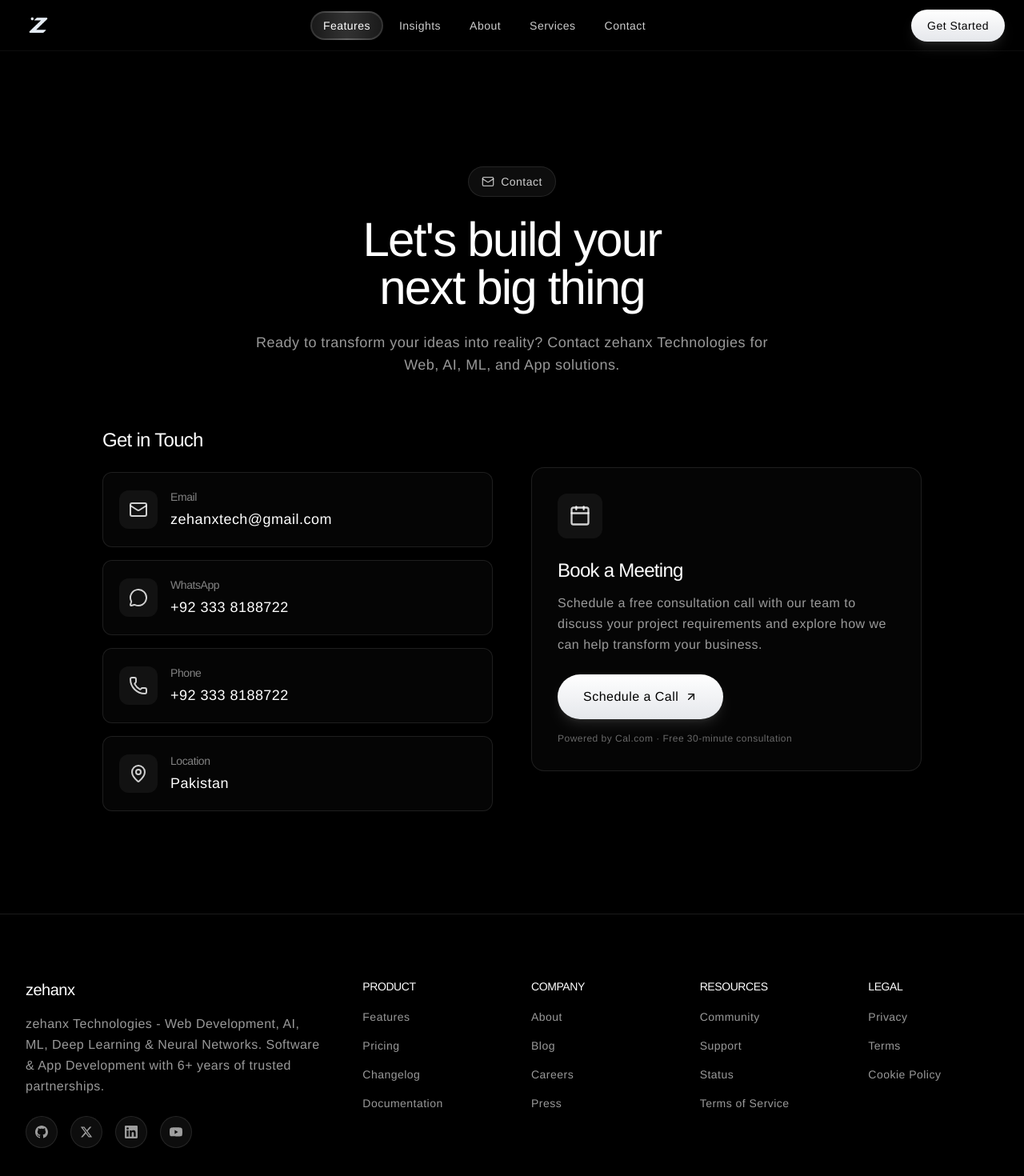
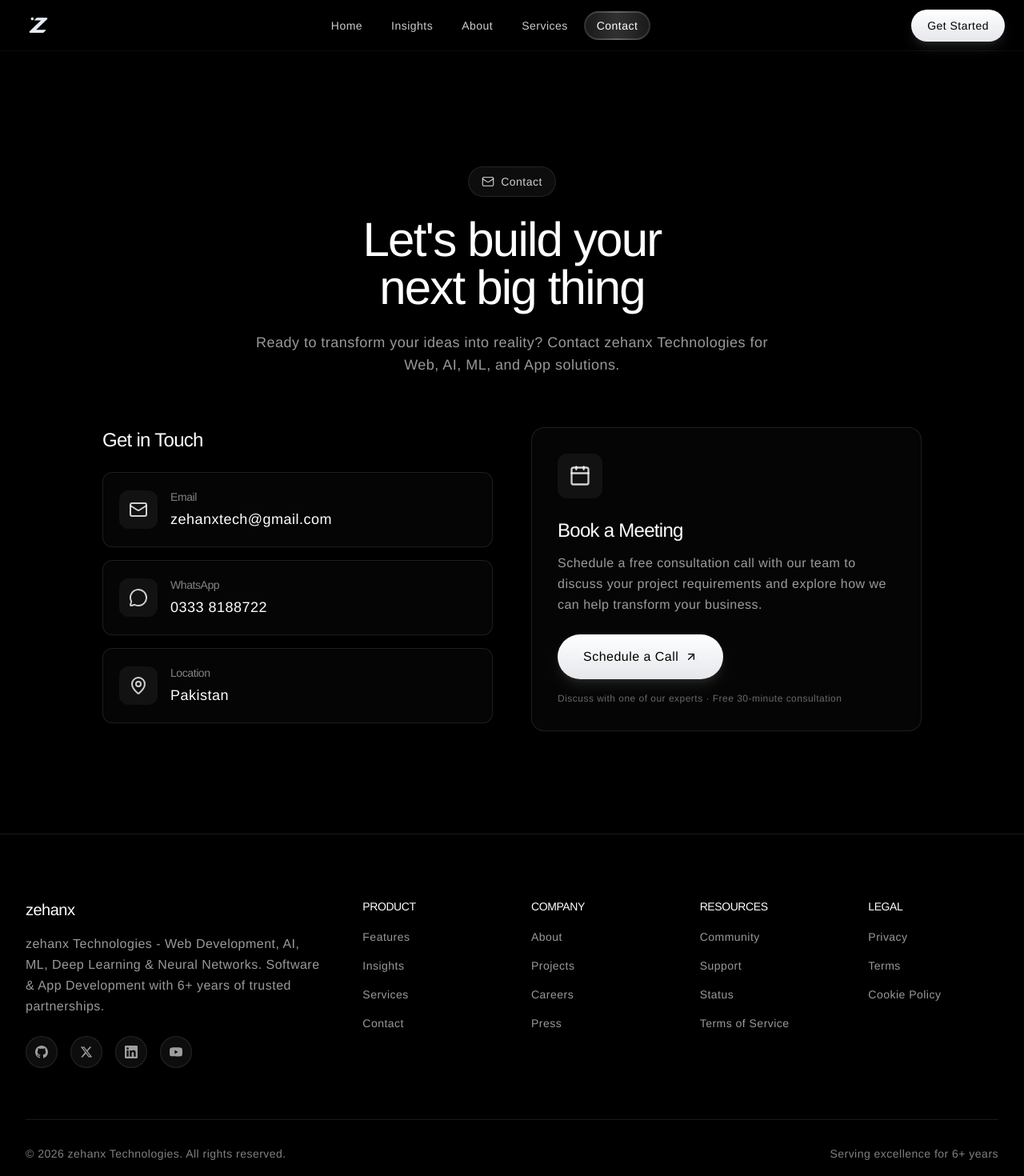
Before and after one commit to Ahmadjamil888/ADVANCED_WEBSITE_DESIGN, a Next.js app: page /contact in a window 1280 px wide. Shown: the top 1470 px of the page at 80% size. Built offline with nearby package versions, Linux system fonts and the light colour scheme.

Commit message:
added a better heor section heading and updated the navbar with better page routing

```diff
--- a/app/components/Footer.tsx
+++ b/app/components/Footer.tsx
@@ -30,13 +30,13 @@
 const footerLinks = {
   Product: [
     { label: "Features", href: "/features" },
-    { label: "Pricing", href: "#" },
-    { label: "Changelog", href: "#" },
-    { label: "Documentation", href: "#" },
+    { label: "Insights", href: "/insights" },
+    { label: "Services", href: "/services" },
+    { label: "Contact", href: "/contact" },
   ],
   Company: [
     { label: "About", href: "/about" },
-    { label: "Blog", href: "#" },
+    { label: "Projects", href: "#" },
     { label: "Careers", href: "#" },
     { label: "Press", href: "#" },
   ],
--- a/app/components/Navbar.tsx
+++ b/app/components/Navbar.tsx
@@ -2,6 +2,7 @@
 
 import { motion, AnimatePresence } from "framer-motion";
 import { useState } from "react";
+import { usePathname } from "next/navigation";
 import { Menu, X } from "lucide-react";
 import { cn } from "@/lib/utils";
 import NextImage from "next/image";
@@ -37,6 +38,15 @@
 
 export default function Navbar() {
   const [isOpen, setIsOpen] = useState(false);
+  const pathname = usePathname();
+
+  const navLinks = [
+    { href: "/", label: "Home" },
+    { href: "/insights", label: "Insights" },
+    { href: "/about", label: "About" },
+    { href: "/services", label: "Services" },
+    { href: "/contact", label: "Contact" },
+  ];
 
   return (
     <motion.nav
@@ -61,13 +71,11 @@
 
         {/* Desktop Navigation */}
         <div className="hidden md:flex items-center gap-1">
-          <NavLink href="/features" isActive>
-            Features
-          </NavLink>
-          <NavLink href="/insights">Insights</NavLink>
-          <NavLink href="/about">About</NavLink>
-          <NavLink href="/services">Services</NavLink>
-          <NavLink href="/contact">Contact</NavLink>
+          {navLinks.map((link) => (
+            <NavLink key={link.href} href={link.href} isActive={pathname === link.href}>
+              {link.label}
+            </NavLink>
+          ))}
         </div>
 
         {/* Desktop CTA */}
@@ -99,21 +107,16 @@
             className="md:hidden absolute top-full left-0 right-0 bg-black/95 backdrop-blur-xl border-b border-white/10"
           >
             <div className="px-4 py-6 flex flex-col gap-2">
-              <NavLink href="/features" isActive onClick={() => setIsOpen(false)}>
-                Features
-              </NavLink>
-              <NavLink href="/insights" onClick={() => setIsOpen(false)}>
-                Insights
-              </NavLink>
-              <NavLink href="/about" onClick={() => setIsOpen(false)}>
-                About
-              </NavLink>
-              <NavLink href="/services" onClick={() => setIsOpen(false)}>
-                Services
-              </NavLink>
-              <NavLink href="/contact" onClick={() => setIsOpen(false)}>
-                Contact
-              </NavLink>
+              {navLinks.map((link) => (
+                <NavLink
+                  key={link.href}
+                  href={link.href}
+                  isActive={pathname === link.href}
+                  onClick={() => setIsOpen(false)}
+                >
+                  {link.label}
+                </NavLink>
+              ))}
               <a
                 href="https://cal.com/zehanx-technologies-official"
                 onClick={() => setIsOpen(false)}
--- a/app/sections/Contact.tsx
+++ b/app/sections/Contact.tsx
@@ -13,14 +13,8 @@
   {
     icon: MessageCircle,
     label: "WhatsApp",
-    value: "+92 333 8188722",
-    href: "https://wa.me/923338188722",
-  },
-  {
-    icon: Phone,
-    label: "Phone",
-    value: "+92 333 8188722",
-    href: "tel:+923338188722",
+    value: "0333 8188722",
+    href: "https://wa.me/03338188722",
   },
   {
     icon: MapPin,
@@ -111,7 +105,7 @@
                 <ArrowUpRight className="w-4 h-4" />
               </a>
               <p className="text-xs text-white/40 mt-4">
-                Powered by Cal.com · Free 30-minute consultation
+                Discuss with one of our experts · Free 30-minute consultation
               </p>
             </div>
           </motion.div>
--- a/app/sections/Hero.tsx
+++ b/app/sections/Hero.tsx
@@ -58,9 +58,9 @@
             variants={itemVariants}
             className="text-[28px] leading-tight sm:text-4xl md:text-5xl lg:text-[52px] xl:text-[56px] font-light text-white tracking-tight mb-5 sm:mb-6 text-center"
           >
-            <span className="block sm:inline">We Build AI-Powered</span>{" "}
-            <span className="block sm:inline">SaaS Systems</span>{" "}
-            <span className="block">in 21 Days — Not Months</span>
+            <span className="block sm:inline">We Build</span>{" "}
+            <span className="block sm:inline">AI-Powered SaaS</span>{" "}
+            <span className="block">Systems in 21 Days</span>
           </motion.h1>
 
           {/* Positioning Statement */}
@@ -68,7 +68,7 @@
             variants={itemVariants}
             className="text-sm sm:text-base lg:text-lg text-white/60 max-w-xl mx-auto mb-5 sm:mb-6 leading-relaxed px-4 sm:px-0"
           >
-            Production-ready business systems for SaaS founders scaling from 0→1 or 1→10. Built by a technical founder who has been there.
+            Production-ready business systems for SaaS founders scaling from pre-seed to series-c. Built by a technical founder who has been there.
           </motion.p>
 
           {/* Buttons */}
--- a/app/sections/Testimonials.tsx
+++ b/app/sections/Testimonials.tsx
@@ -38,6 +38,13 @@
     role: "CEO, Daak Khana",
     rating: 5,
     image: "/avatar-2.png",
+  },
+  {
+    quote: "Zehanx Technologies built our PSX ledger and now it has over 900k users and a handful cash flow, I highly recommend purchasing their saas development plan.",
+    author: "Zain shafeeq",
+    role: "CEO, mrowldesign",
+    rating: 5,
+    image: "/avatar-7.png",
   },
 ];
 
```
